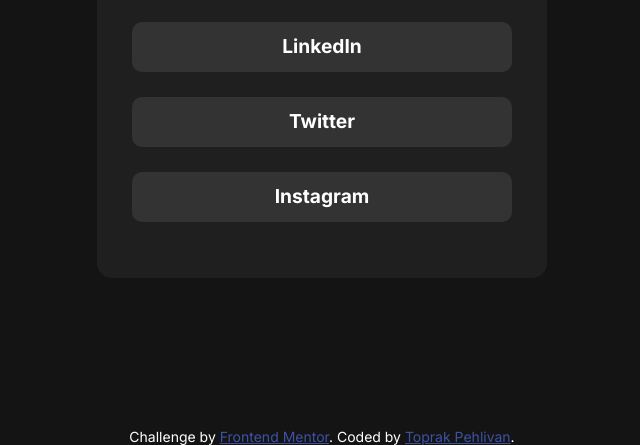
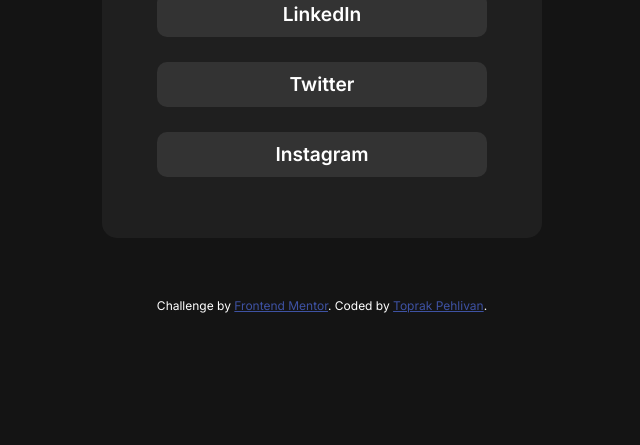
Before and after one commit to ToprakPehleeone/social-links-profile-main, a plain HTML site: page index.html in a window 1280 px wide. Shown: the part 572-1017 px from the top of the page, without its empty margins (318-958 px from the left). After the commit the page ends 885 px from the top, so only its background shows below. Drawn offline with Linux system fonts and the light colour scheme.

Commit message:
updated style.css

```diff
--- a/style.css
+++ b/style.css
@@ -11,13 +11,13 @@ body{
 }
 
 #main_section{
-    width: 450px;
-    height: 750px;
+    width: 440px;
+    height: 730px;
     display: flex;
     margin: auto;
     flex-direction: column;
     align-items: center;
-    margin-top: 100px;
+    margin-top: 80px;
     background-color: hsl(0, 0%, 12%);
     border-radius: 15px;
 }
@@ -49,11 +49,11 @@ div a{
     text-decoration: none;
     color: hsl(0, 0%, 100%);
     font-size: 1.2rem;
-    font-weight: 700;
+    font-weight: 600;
     display: inline-block;
-    width: 380px;
-    height: 50px;
-    padding-top: 12px;
+    width: 330px;
+    height: 40px;
+    padding-top: 10px;
     border-radius:10px;
 }
 
@@ -71,8 +71,8 @@ div a:focus{
 
 .main_div--links{
     background-color: hsl(0, 0%, 20%);
-    width: 380px;
-    height: 50px;
+    width: 330px;
+    height: 45px;
     margin-top: 25px;
     text-align: center;
     border-radius: 10px;
@@ -84,8 +84,8 @@ div a:focus{
 
 
 .attribution{
-    margin-top: 150px;
-    font-size: 14px;
+    margin-top: 60px;
+    font-size: 12px;
     text-align: center;
     color: hsl(0, 0%, 100%);
 }
```
